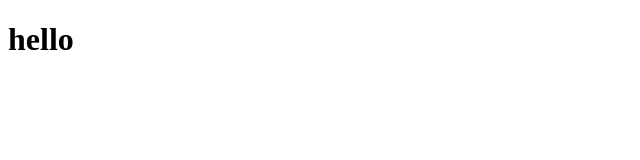
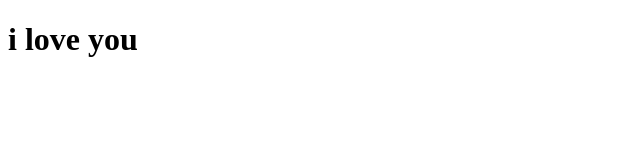
Before and after one commit to joej03859-sudo/joej03859-sudo.github.io, a plain HTML site: page index.html in a window 1280 px wide. Shown: the whole page, without its empty margins (0-640 px from the left). Drawn offline with Linux system fonts and the light colour scheme.

Commit message:
Update index.html

```diff
--- a/index.html
+++ b/index.html
@@ -1,2 +1,2 @@
 <!DOCTYPE html>
-<h1>hello</h1>
+<h1>i love you</h1>
```
